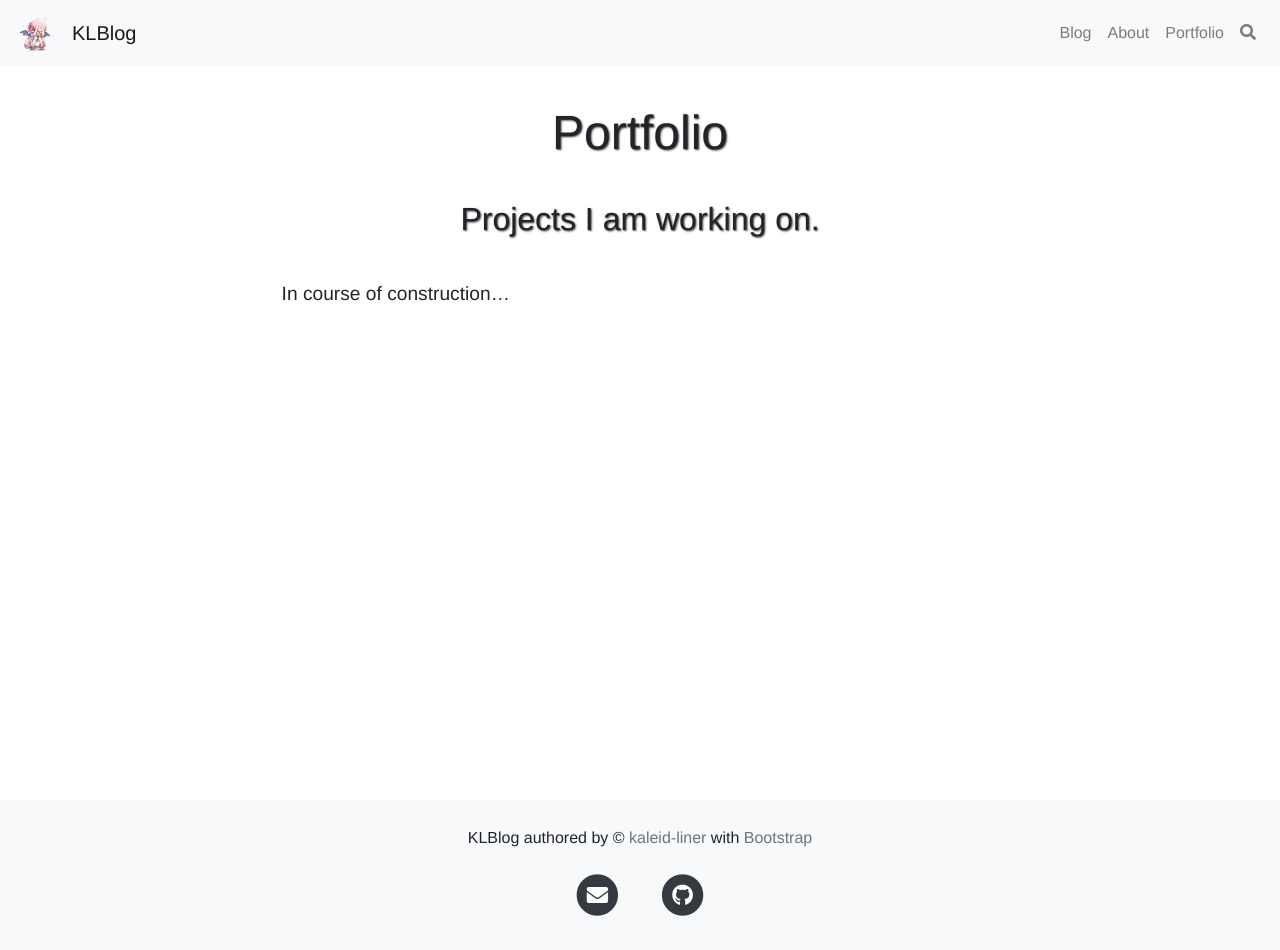
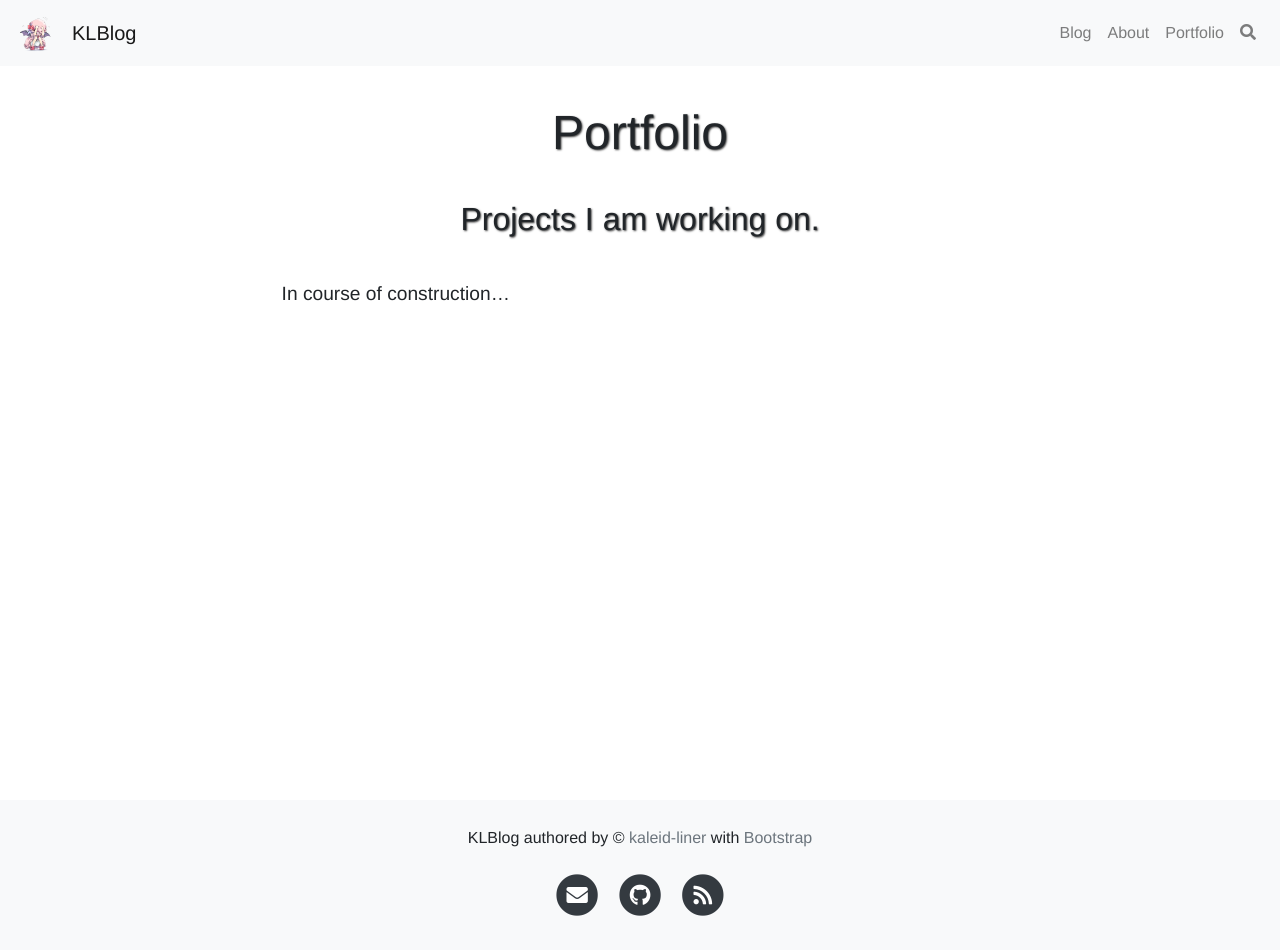
Before and after one commit to kaleid-liner/kaleid-liner.github.io, a Jekyll site: the page built from pages/portfolio.md, in a window 1280 px wide. Built offline with Jekyll 4.4.1, drawn with Linux system fonts in a browser that asks for light colours; nearby versions of some CDN libraries.

Commit message:
Add feed.xml nav to footer & adjust padding

```diff
--- a/_layouts/default.html
+++ b/_layouts/default.html
@@ -73,6 +73,14 @@
                         </span>
                     </a>
                 </li>
+                <li class="nav-item">
+                    <a class="nav-link text-dark" href="{{ '/feed.xml' | relative_url }}" title="Feed">
+                        <span class="fa-stack fa-lg">
+                            <i class="fas fa-circle fa-stack-2x"></i>
+                            <i class="fas fa-rss fa-stack-1x fa-inverse"></i>
+                        </span>
+                    </a>
+                </li>
             </ul>
         </footer>
     </body>
--- a/assets/css/styles.css
+++ b/assets/css/styles.css
@@ -23,6 +23,10 @@
     margin-top: -100px;
     height: 150px;
     padding: 10px;
+}
+
+.site-footer .nav-link {
+    padding: .5rem .3rem
 }
 
 .page-hero,
```
